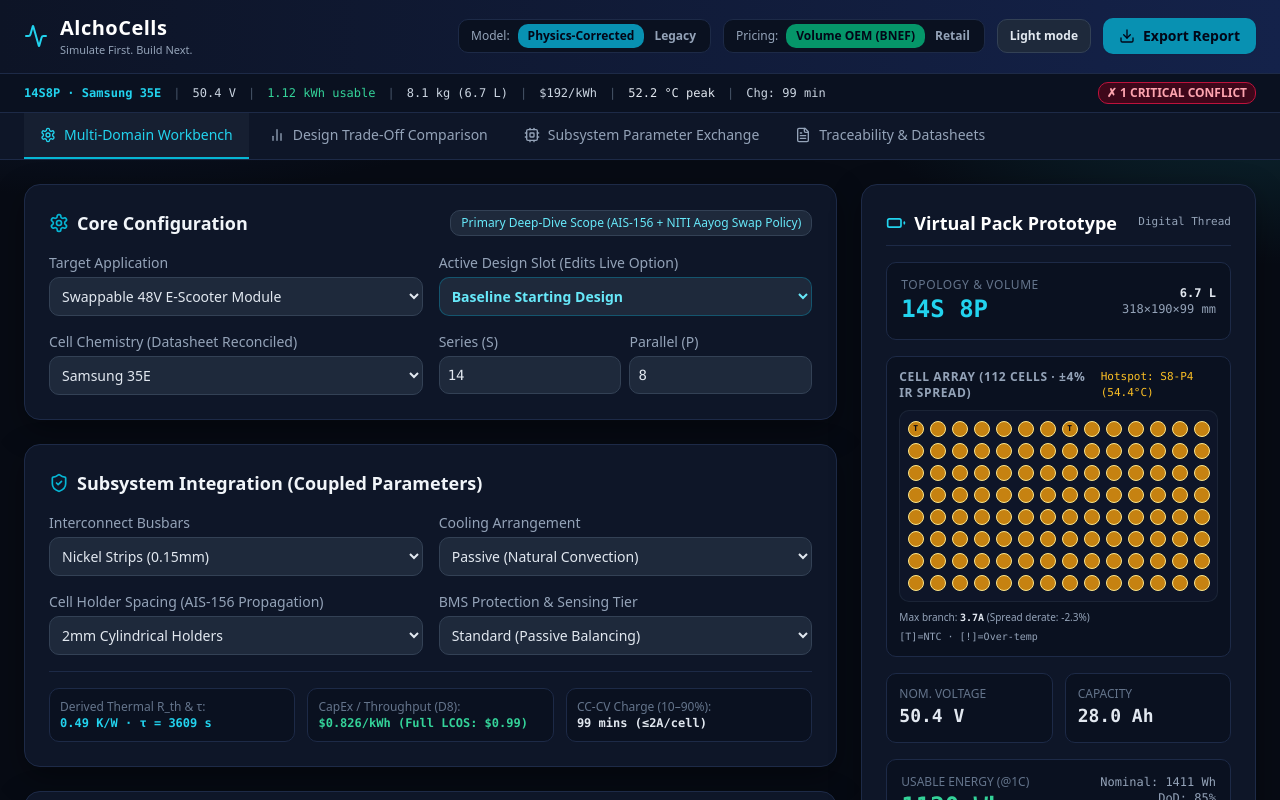
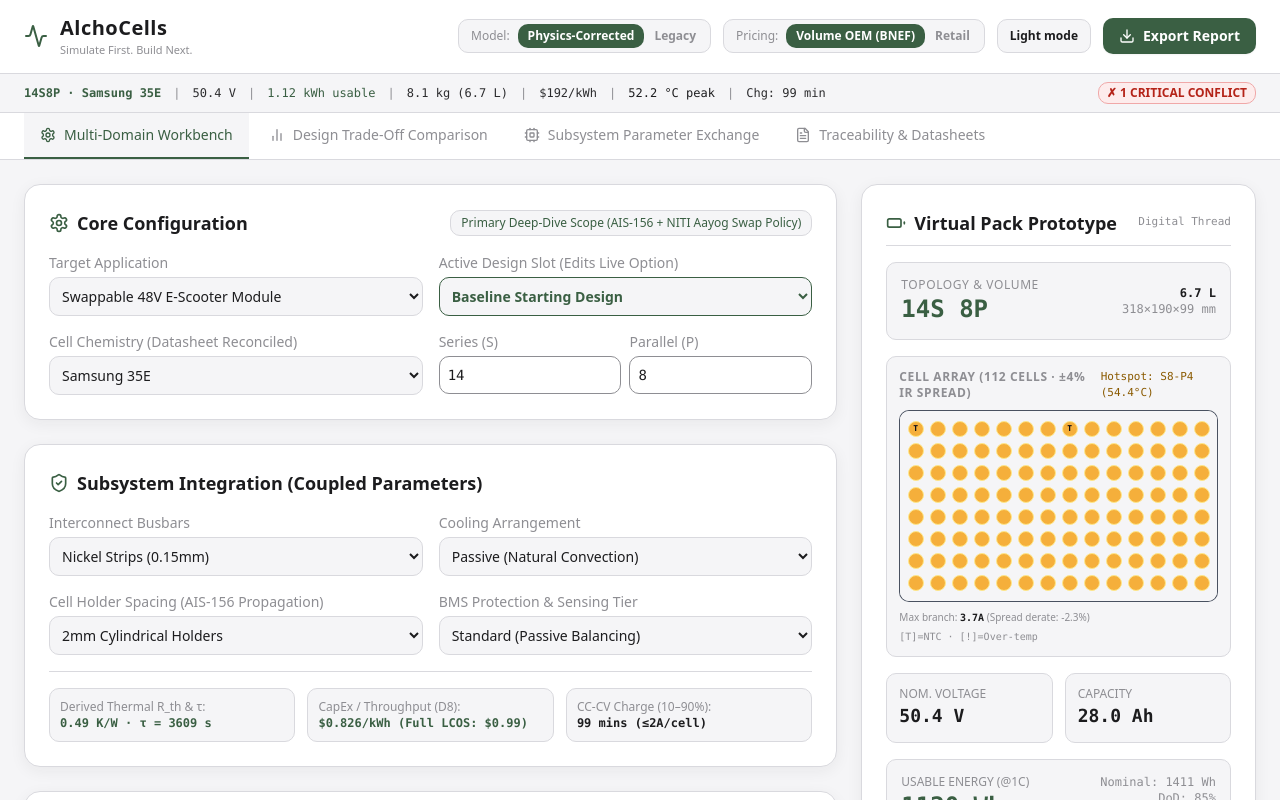
Before and after one commit to aryadityasaha2007-dot/alchocells, a React (Vite) app: page / in a window 1280 px wide. Shown: the top 800 px of the page. Built offline with nearby package versions, Linux system fonts and the light colour scheme.

Commit message:
Update index.css

```diff
--- a/src/index.css
+++ b/src/index.css
@@ -1,48 +1,96 @@
 @tailwind base;
 @tailwind components;
 @tailwind utilities;
-/* ---- Appearance refresh (layout and options unchanged) ---- */
+
+/* ===== Palette =====
+   Canvas   #F5F5F7   Cards  #FFFFFF
+   Titanium #8E8E93   Sage   #3A5F43   Text #1C1C1E
+*/
 body {
   font-family: 'Plus Jakarta Sans', system-ui, sans-serif;
+  background: #F5F5F7 !important;
+  color: #1C1C1E;
 }
 
-/* page background with a soft glow */
-.min-h-screen.bg-slate-950 {
-  background:
-    radial-gradient(1100px 520px at 8% -8%, #162a52 0%, transparent 60%),
-    radial-gradient(900px 480px at 100% 0%, #0f3a44 0%, transparent 55%),
-    #070b14 !important;
+/* canvas, header, tab bar */
+.min-h-screen { background: #F5F5F7 !important; color: #1C1C1E; }
+header.bg-slate-900 { background: #FFFFFF !important; border-color: #D9D9DE !important; }
+[role="tablist"] { background: #FFFFFF !important; border-color: #D9D9DE !important; }
+
+/* cards and inner boxes */
+.bg-slate-900 { background-color: #FFFFFF !important; }
+.bg-slate-950, .bg-slate-950\/60, .bg-slate-950\/50 { background-color: #F5F5F7 !important; }
+.bg-slate-900\/90 { background-color: #F5F5F7 !important; }
+.bg-slate-800, .bg-slate-800\/50 { background-color: #F5F5F7 !important; }
+.bg-slate-700 { background-color: #D9D9DE !important; }
+.bg-slate-900.rounded-md { box-shadow: 0 4px 16px rgba(28, 28, 30, 0.06); }
+
+/* borders */
+.border-slate-800, .border-slate-700 { border-color: #D9D9DE !important; }
+.divide-slate-800 > :not([hidden]) ~ :not([hidden]) { border-color: #E5E5EA !important; }
+.border-dashed { border-color: #8E8E93 !important; }
+
+/* text */
+.text-white, .text-slate-100, .text-slate-200 { color: #1C1C1E !important; }
+.text-slate-300 { color: #2C2C2E !important; }
+.text-slate-400, .text-slate-500, .text-slate-600 { color: #8E8E93 !important; }
+
+/* sage green: links, callouts, icons, active tab */
+.text-cyan-300, .text-cyan-400, .text-cyan-500,
+.text-emerald-400, .text-emerald-500, .text-indigo-400, .text-blue-400, .text-blue-300 { color: #3A5F43 !important; }
+.border-cyan-500 { border-color: #3A5F43 !important; }
+.border-cyan-800\/70, .border-cyan-700\/60, .border-cyan-500\/40 { border-color: #3A5F43 !important; }
+.bg-cyan-500\/20 { background-color: rgba(58, 95, 67, 0.12) !important; }
+.bg-cyan-950\/30 { background-color: rgba(58, 95, 67, 0.08) !important; }
+.accent-cyan-500, .accent-indigo-500, .accent-blue-500 { accent-color: #3A5F43 !important; }
+
+/* buttons */
+.bg-cyan-600, .bg-cyan-500, .bg-emerald-600 {
+  background-color: #3A5F43 !important;
+  color: #FFFFFF !important;
+}
+.hover\:bg-cyan-500:hover { background-color: #2F4D36 !important; }
+.hover\:bg-slate-800:hover, .hover\:bg-slate-700:hover { background-color: #E5E5EA !important; }
+.hover\:bg-slate-800\/50:hover, .hover\:bg-slate-800\/40:hover { background-color: #F5F5F7 !important; }
+.hover\:text-white:hover, .hover\:text-slate-200:hover { color: #3A5F43 !important; }
+
+/* inputs and dropdowns */
+select, input[type="number"] {
+  background-color: #FFFFFF !important;
+  border: 1px solid #8E8E93 !important;
+  color: #1C1C1E !important;
+  border-radius: 10px !important;
+}
+select:focus, input[type="number"]:focus {
+  outline: none;
+  box-shadow: 0 0 0 3px rgba(58, 95, 67, 0.25);
+  border-color: #3A5F43 !important;
 }
 
-/* header */
-header.bg-slate-900 {
-  background: linear-gradient(90deg, #0d1426 0%, #14224a 100%) !important;
-}
-
-/* cards and panels */
-.bg-slate-900 { background-color: #0e1628 !important; }
-.bg-slate-950 { background-color: #0a1120 !important; }
-.border-slate-800 { border-color: #1d2a47 !important; }
-.bg-slate-900.rounded-md {
-  box-shadow: 0 10px 30px rgba(0, 0, 0, 0.35);
-}
-
-/* rounder corners */
+/* rounded corners */
 .rounded-md { border-radius: 16px !important; }
 .rounded { border-radius: 10px !important; }
 
-/* inputs and dropdowns */
-select, input[type="number"] {
-  border-radius: 10px !important;
-  transition: border-color 0.15s, box-shadow 0.15s;
-}
-select:focus, input[type="number"]:focus {
-  box-shadow: 0 0 0 3px rgba(34, 211, 238, 0.25);
-}
+/* keep warning and error meaning, but light and readable */
+.bg-rose-950\/40, .bg-rose-950\/80, .bg-red-950\/80, .bg-red-900\/50 { background-color: #FDECEC !important; }
+.bg-amber-950\/40, .bg-amber-950\/80, .bg-amber-900\/50 { background-color: #FFF4DB !important; }
+.bg-emerald-950, .bg-emerald-950\/80, .bg-emerald-900\/50 { background-color: #E6F0E8 !important; }
+.bg-blue-950\/80 { background-color: #E8EEF9 !important; }
+.border-rose-800, .border-rose-700, .border-red-800 { border-color: #F0A8A8 !important; }
+.border-amber-800, .border-amber-700 { border-color: #E6C36B !important; }
+.border-emerald-800, .border-emerald-700 { border-color: #A8C8B0 !important; }
+.border-blue-800 { border-color: #A9BEE6 !important; }
+.text-rose-200, .text-rose-300, .text-rose-400, .text-red-300, .text-red-400 { color: #B42318 !important; }
+.text-amber-200, .text-amber-300, .text-amber-400, .text-orange-400 { color: #8A5A00 !important; }
 
-/* buttons */
+/* charts */
+.recharts-text, .recharts-text tspan { fill: #8E8E93 !important; }
+.recharts-legend-item-text { color: #2C2C2E !important; }
+.recharts-cartesian-grid line, .recharts-polar-grid-concentric-polygon { stroke: #E5E5EA !important; }
+
+/* buttons feel */
 button { transition: transform 0.12s, filter 0.12s; }
-button:hover { filter: brightness(1.08); }
+button:hover { filter: brightness(1.05); }
 button:active { transform: translateY(1px); }
 
 
```
